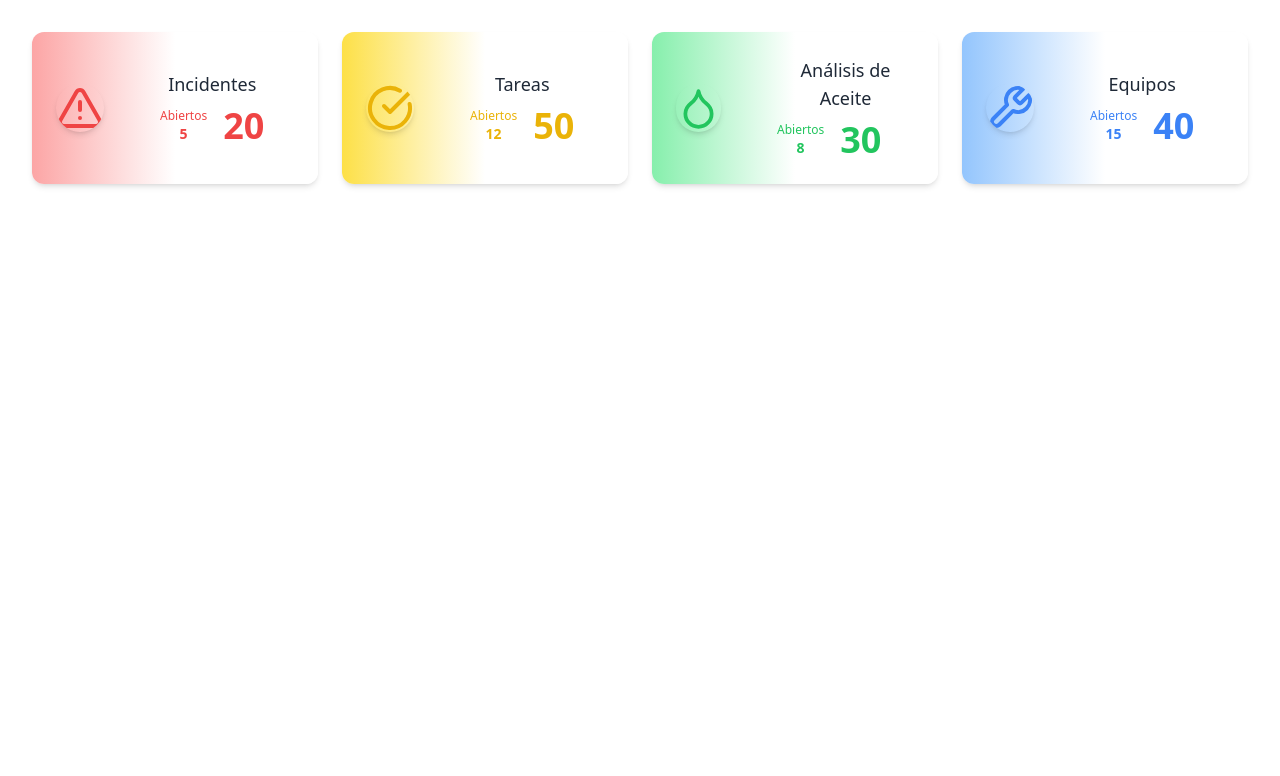
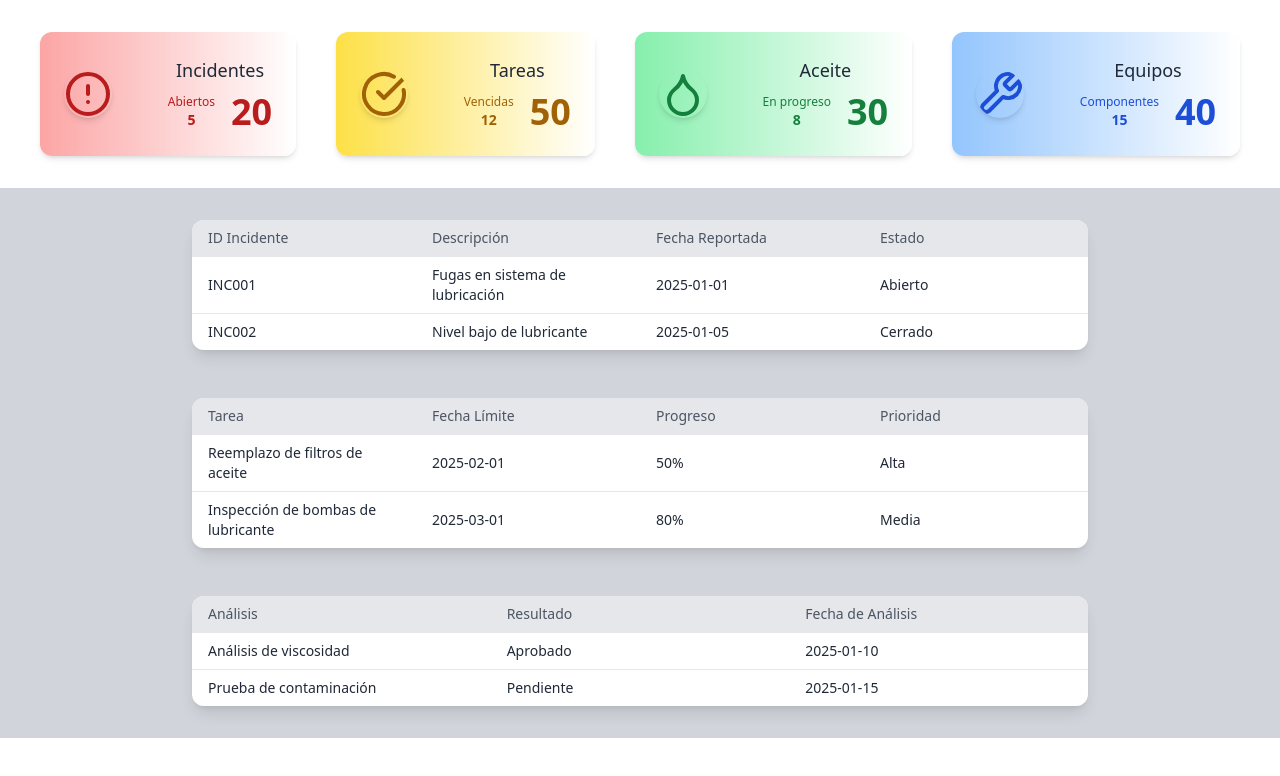
Before and after one commit to SmaniaMatias20/Bech-Front, a React (Vite) app: page / in a window 1280 px wide. Shown: the top 776 px of the page. Built offline with nearby package versions, Linux system fonts and the light colour scheme.

Commit message:
cartas de colores

```diff
--- /dev/null
+++ b/src/assets/data/columns.json
@@ -0,0 +1,52 @@
+{
+    "table1": [
+        {
+            "header": "ID Incidente",
+            "accessor": "incidentId"
+        },
+        {
+            "header": "Descripción",
+            "accessor": "description"
+        },
+        {
+            "header": "Fecha Reportada",
+            "accessor": "reportedDate"
+        },
+        {
+            "header": "Estado",
+            "accessor": "status"
+        }
+    ],
+    "table2": [
+        {
+            "header": "Tarea",
+            "accessor": "task"
+        },
+        {
+            "header": "Fecha Límite",
+            "accessor": "deadline"
+        },
+        {
+            "header": "Progreso",
+            "accessor": "progress"
+        },
+        {
+            "header": "Prioridad",
+            "accessor": "priority"
+        }
+    ],
+    "table3": [
+        {
+            "header": "Análisis",
+            "accessor": "analysis"
+        },
+        {
+            "header": "Resultado",
+            "accessor": "result"
+        },
+        {
+            "header": "Fecha de Análisis",
+            "accessor": "analysisDate"
+        }
+    ]
+}
--- /dev/null
+++ b/src/assets/data/data.json
@@ -0,0 +1,42 @@
+{
+    "table1": [
+        {
+            "incidentId": "INC001",
+            "description": "Fugas en sistema de lubricación",
+            "reportedDate": "2025-01-01",
+            "status": "Abierto"
+        },
+        {
+            "incidentId": "INC002",
+            "description": "Nivel bajo de lubricante",
+            "reportedDate": "2025-01-05",
+            "status": "Cerrado"
+        }
+    ],
+    "table2": [
+        {
+            "task": "Reemplazo de filtros de aceite",
+            "deadline": "2025-02-01",
+            "progress": "50%",
+            "priority": "Alta"
+        },
+        {
+            "task": "Inspección de bombas de lubricante",
+            "deadline": "2025-03-01",
+            "progress": "80%",
+            "priority": "Media"
+        }
+    ],
+    "table3": [
+        {
+            "analysis": "Análisis de viscosidad",
+            "result": "Aprobado",
+            "analysisDate": "2025-01-10"
+        },
+        {
+            "analysis": "Prueba de contaminación",
+            "result": "Pendiente",
+            "analysisDate": "2025-01-15"
+        }
+    ]
+}
--- /dev/null
+++ b/src/components/custom/ColorCard.tsx
@@ -0,0 +1,36 @@
+import React from "react";
+import { LucideIcon } from "lucide-react";
+
+interface CardProps {
+    bgColor: string;
+    fgColor: string;
+    title: string;
+    subTittle: string;
+    Icon: LucideIcon;
+    value1: number;
+    value2: number;
+}
+
+const GenericCard: React.FC<CardProps> = ({ bgColor, fgColor, title, subTittle, Icon, value1, value2 }) => {
+    return (
+        <div
+            className={`rounded-lg shadow-md p-6 flex gap-10 items-center bg-gradient-to-r ${bgColor} rounded-xl shadow-2xl`}
+        >
+
+            <Icon className={`flex items-center justify-center w-12 h-12 rounded-full shadow-md ${fgColor}`} />
+
+            <div className={`ml-4 flex flex-col justify-center`}>
+                <span className="text-lg text-center text-gray-800">{title}</span>
+                <div className="flex items-center mt-2">
+                    <div className="flex flex-col items-center mr-4">
+                        <span className={`text-xs ${fgColor}`}>{subTittle}</span>
+                        <span className={`text-sm font-bold ${fgColor}`}>{value1}</span>
+                    </div>
+                    <span className={`text-4xl font-bold ${fgColor}`}>{value2}</span>
+                </div>
+            </div>
+        </div>
+    );
+};
+
+export default GenericCard;
--- a/src/components/custom/GenericCard.tsx
+++ /dev/null
@@ -1,35 +0,0 @@
-import React from "react";
-import { LucideIcon } from "lucide-react";
-
-interface CardProps {
-    bgColor: string;
-    fgColor: string;
-    title: string;
-    Icon: LucideIcon;
-    value1: number;
-    value2: number;
-}
-
-const GenericCard: React.FC<CardProps> = ({ bgColor, fgColor, title, Icon, value1, value2 }) => {
-    return (
-        <div
-            className={`rounded-lg shadow-md p-6 flex gap-10 items-center bg-gradient-to-r ${bgColor} rounded-xl shadow-2xl`}
-        >
-
-            <Icon className={`flex items-center justify-center w-12 h-12 rounded-full shadow-md ${fgColor}`} />
-
-            <div className={`ml-4 flex flex-col justify-center`}>
-                <span className="text-lg text-center text-gray-800">{title}</span>
-                <div className="flex items-center mt-2">
-                    <div className="flex flex-col items-center mr-4">
-                        <span className={`text-xs ${fgColor}`}>Abiertos</span>
-                        <span className={`text-sm font-bold ${fgColor}`}>{value1}</span>
-                    </div>
-                    <span className={`text-4xl font-bold ${fgColor}`}>{value2}</span>
-                </div>
-            </div>
-        </div>
-    );
-};
-
-export default GenericCard;
--- a/src/components/custom/GenericTable.tsx
+++ b/src/components/custom/GenericTable.tsx
@@ -1,15 +1,26 @@
 import { Table, TableBody, TableCell, TableHeader, TableRow } from '../ui/table';
 
-const GenericTable = <T extends {}>({ columns, data }: { columns: { header: string; accessor: keyof T }[]; data: T[] }) => {
+interface Column {
+    header: string;
+    accessor: string;
+}
+
+interface GenericTableProps<T> {
+    columns: Column[];
+    data: T[];
+}
+
+const GenericTable = <T,>({ columns, data }: GenericTableProps<T>) => {
     return (
         <div className="w-full max-w-4xl mx-auto overflow-x-auto shadow-lg rounded-xl">
-            <Table className="w-full table-fixed bg-white">
+            <div className="overflow-x-auto">
+                <Table className="min-w-full table-auto bg-white">
                     <TableHeader className="bg-gray-200">
                         <TableRow>
                             {columns.map((column, index) => (
                                 <TableCell
-                                key={column.header}
-                                className={`px-4 py-2 font-medium text-gray-600 ${index === 0 ? 'w-1/2' : 'w-1/6'}`}
+                                    key={column.accessor}
+                                    className={`px-4 py-2 font-medium text-gray-600 ${index === 0 ? 'w-1/4' : 'w-1/6'} sm:w-1/4 md:w-1/6 lg:w-1/4`}
                                 >
                                     {column.header}
                                 </TableCell>
@@ -19,12 +30,12 @@ const GenericTable = <T extends {}>({ columns, data }: { columns: { header: stri
                     <TableBody>
                         {data.map((row, rowIndex) => (
                             <TableRow key={rowIndex} className="border-t">
-                            {columns.map((column, index) => (
+                                {columns.map((column, columnIndex) => (
                                     <TableCell
-                                    key={String(column.accessor)}
-                                    className={`px-4 py-2 text-left text-gray-800 ${index === 0 ? 'w-1/2' : 'w-1/6'}`}
+                                        key={column.accessor}
+                                        className={`px-4 py-2 text-left text-gray-800 ${columnIndex === 0 ? 'w-1/4' : 'w-1/6'} sm:w-1/4 md:w-1/6 lg:w-1/4`}
                                     >
-                                    {String(row[column.accessor])}
+                                        {String((row as any)[column.accessor])}
                                     </TableCell>
                                 ))}
                             </TableRow>
@@ -32,6 +43,7 @@ const GenericTable = <T extends {}>({ columns, data }: { columns: { header: stri
                     </TableBody>
                 </Table>
             </div>
+        </div>
     );
 };
 
--- a/src/components/custom/pages/Home.tsx
+++ b/src/components/custom/pages/Home.tsx
@@ -1,47 +1,73 @@
 import React from "react";
-import GenericCard from "../GenericCard";
-import { AlertTriangle, CheckCircle, Droplet, Wrench } from "lucide-react"; // Íconos válidos de lucide-react
+import ColorCard from "../ColorCard";
+import columnsData from '../../../assets/data/columns.json';
+import tableData from '../../../assets/data/data.json';
+import GenericTable from "../GenericTable";
+
+import { AlertCircle, CheckCircle, Droplet, Wrench } from "lucide-react";
 
 const Home: React.FC = () => {
     return (
-        <div className="grid grid-cols-1 md:grid-cols-2 lg:grid-cols-4 gap-6 p-8">
+        <main>
+            <section className="flex flex-wrap justify-around gap-6 p-8">
                 {/* Tarjeta de Incidentes */}
-            <GenericCard
-                bgColor="from-red-300 via-white to-white"
-                fgColor="text-red-500"
+                <ColorCard
+                    bgColor="from-red-300 to-white"
+                    fgColor="text-red-700"
                     title="Incidentes"
-                Icon={AlertTriangle}
+                    subTittle="Abiertos"
+                    Icon={AlertCircle}
                     value1={5}
                     value2={20}
                 />
                 {/* Tarjeta de Tareas */}
-            <GenericCard
-                bgColor="from-yellow-300 via-white to-white"
-                fgColor="text-yellow-500"
+                <ColorCard
+                    bgColor="from-yellow-300 to-white"
+                    fgColor="text-yellow-700"
                     title="Tareas"
+                    subTittle="Vencidas"
                     Icon={CheckCircle}
                     value1={12}
                     value2={50}
                 />
                 {/* Tarjeta de Análisis de Aceite */}
-            <GenericCard
-                bgColor="from-green-300 via-white to-white"
-                fgColor="text-green-500"
-                title="Análisis de Aceite"
+                <ColorCard
+                    bgColor="from-green-300 to-white"
+                    fgColor="text-green-700"
+                    title="Aceite"
+                    subTittle="En progreso"
                     Icon={Droplet}
                     value1={8}
                     value2={30}
                 />
                 {/* Tarjeta de Equipos */}
-            <GenericCard
-                bgColor="from-blue-300 via-white to-white"
-                fgColor="text-blue-500"
+                <ColorCard
+                    bgColor="from-blue-300 to-white"
+                    fgColor="text-blue-700"
                     title="Equipos"
+                    subTittle="Componentes"
                     Icon={Wrench}
                     value1={15}
                     value2={40}
                 />
+            </section>
+            <section className="flex flex-col bg-gray-300 p-8 space-y-12">
+                {/* Tabla de Incidentes de Lubricación */}
+                <div>
+                    <GenericTable columns={columnsData.table1} data={tableData.table1} />
                 </div>
+
+                {/* Tabla de Tareas de Mantenimiento */}
+                <div>
+                    <GenericTable columns={columnsData.table2} data={tableData.table2} />
+                </div>
+
+                {/* Tabla de Análisis de Aceites */}
+                <div>
+                    <GenericTable columns={columnsData.table3} data={tableData.table3} />
+                </div>
+            </section>
+        </main>
     );
 };
 
--- a/tsconfig.json
+++ b/tsconfig.json
@@ -10,6 +10,8 @@
   ],
   "compilerOptions": {
     "baseUrl": ".",
+    "resolveJsonModule": true,
+    "esModuleInterop": true,
     "paths": {
       "@/*": [
         "./src/*"
```
Lines whose indentation alone changed are shown as unchanged.
